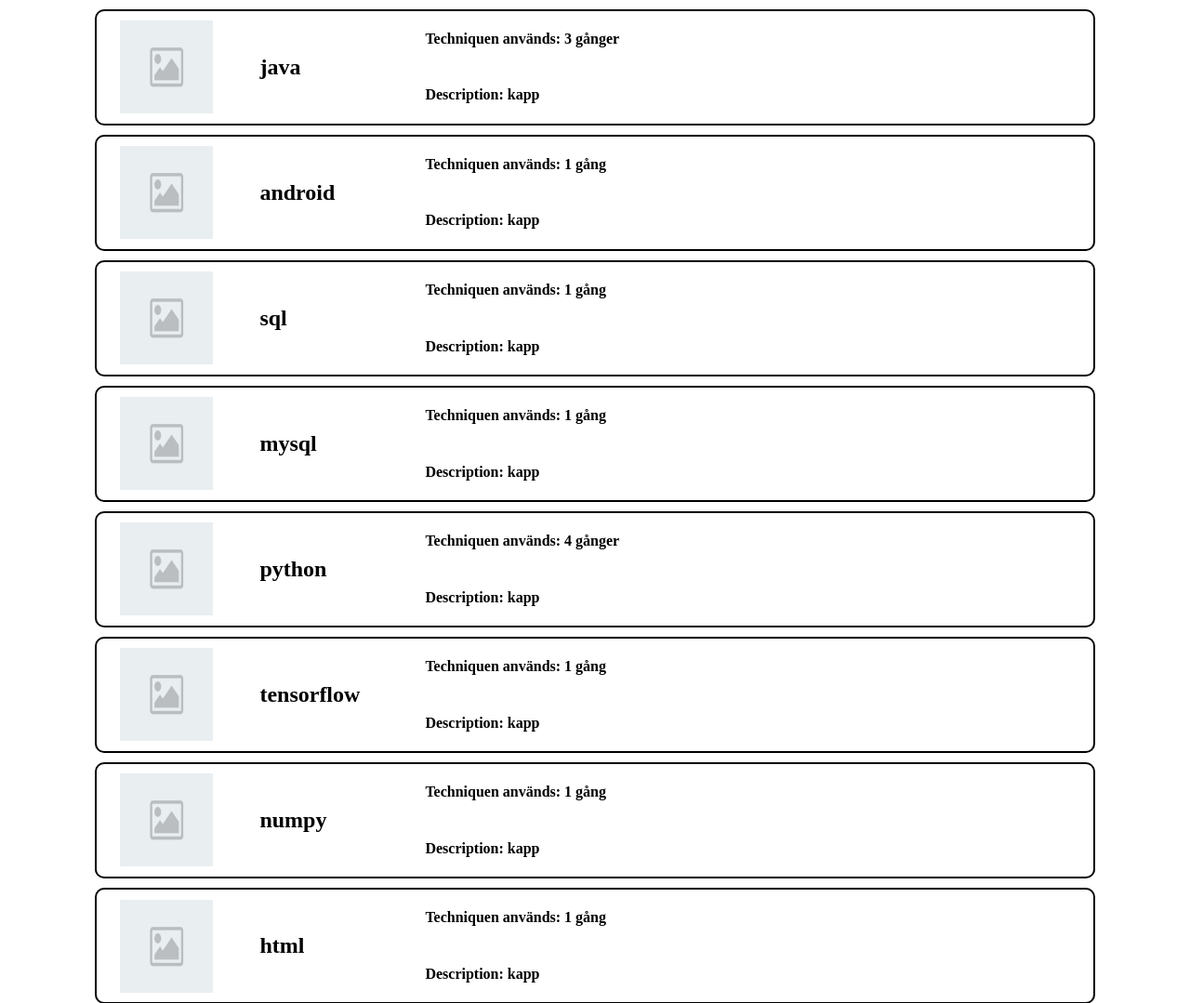
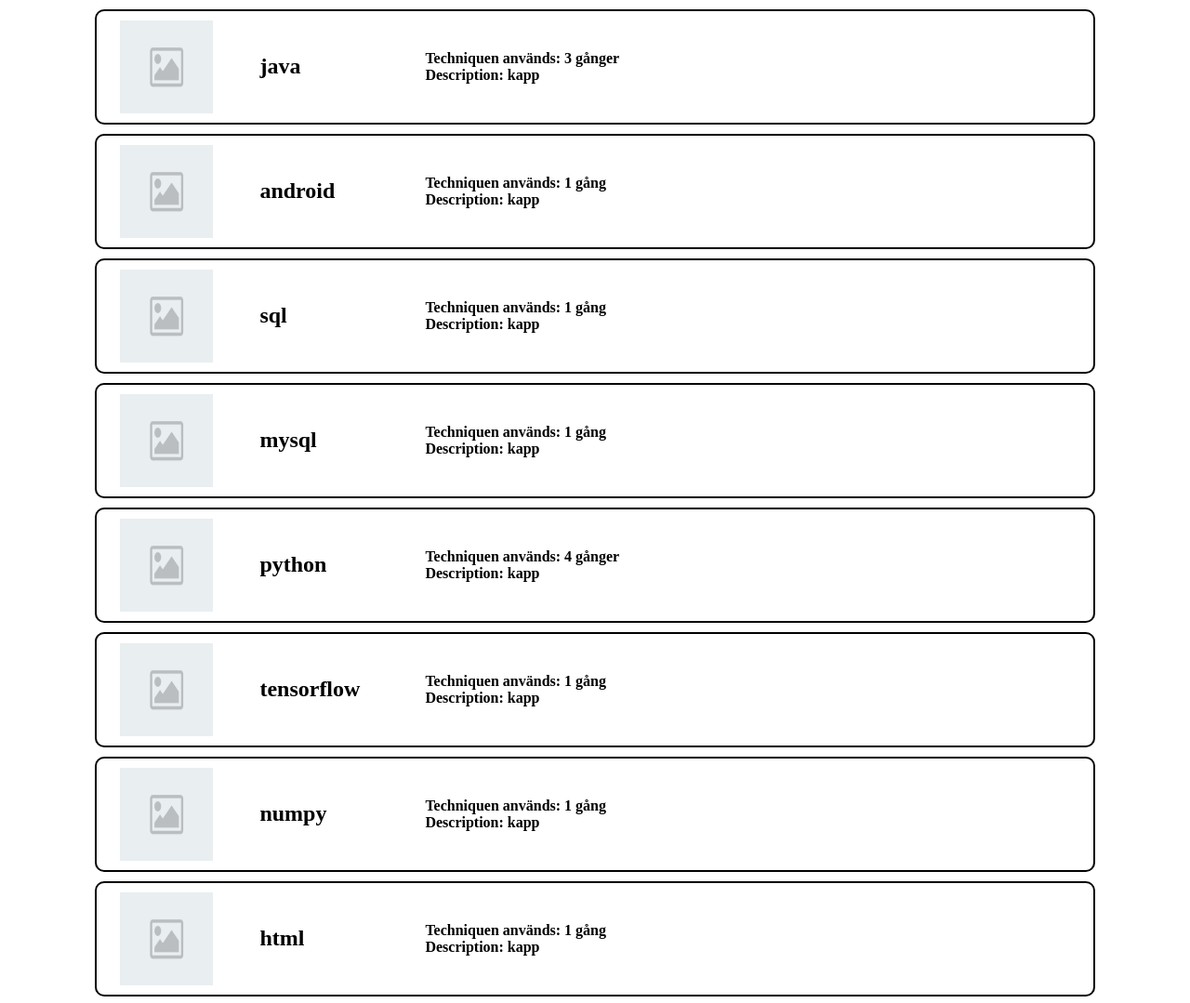
Before and after one commit to DarkDino77/TDP003, a Flask app: page /techniques in a window 1280 px wide. Shown: the part 78-1157 px from the top of the page at 93% size. Run offline with Flask 3, Linux system fonts and the light colour scheme.

Commit message:
Har fixat så att texten i teknik inte har margin

```diff
--- a/Presentationlager/static/styles.css
+++ b/Presentationlager/static/styles.css
@@ -229,9 +229,10 @@ a:link, a:visited {
 .technique_information{
   display: flex;
   flex-direction: column;
-
 }
-
+.technique_information > div >h4{
+  margin: 0;
+}
 .search_input{
   width: 40vW;
   height: 1cm;
```
